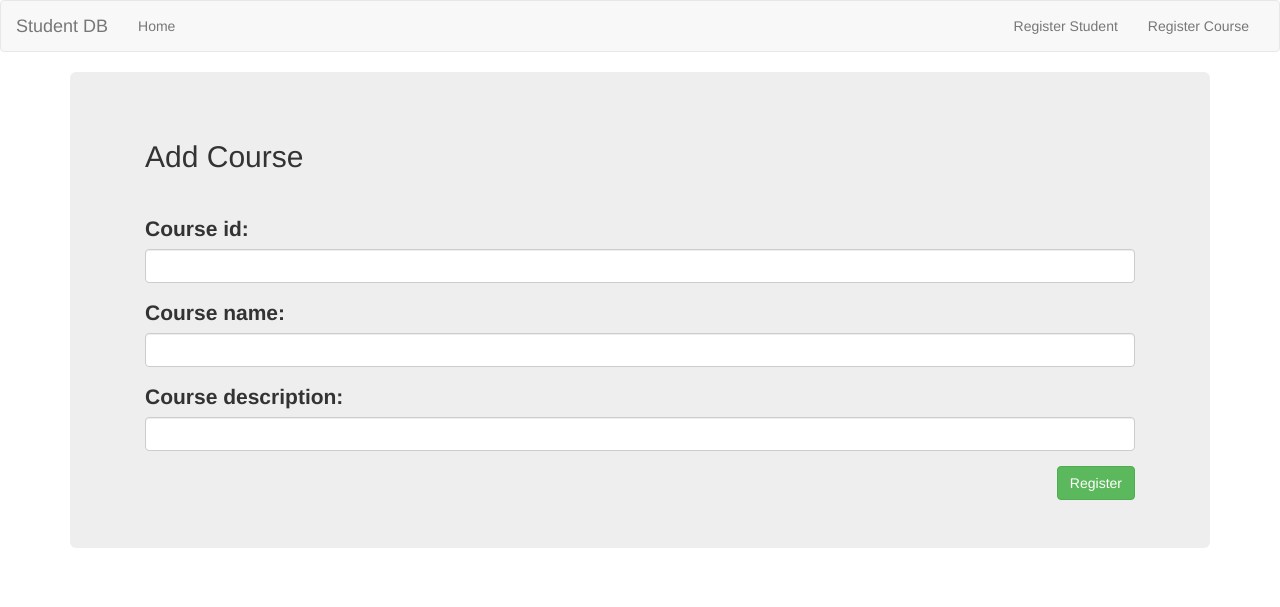
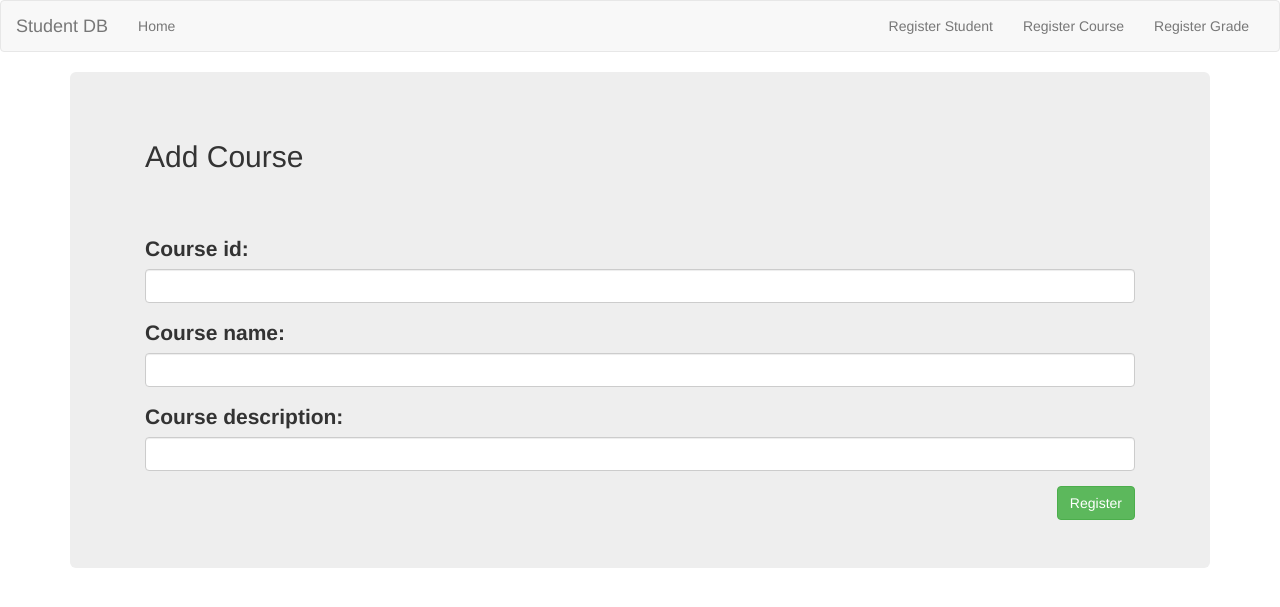
Before and after one commit to habsfanhak/StudentDB, a Django app: page /register/course/ in a window 1280 px wide. Shown: the top 607 px of the page. Run offline with Django 4.2, Linux system fonts and the light colour scheme; some libraries are stand-ins or nearby versions.

Commit message:
added grade model

```diff
--- a/my_app/templates/header.html
+++ b/my_app/templates/header.html
@@ -23,6 +23,7 @@
         <ul class="nav navbar-nav navbar-right">
             <li><a href="/register/student">Register Student</a></li>
             <li><a href="/register/course">Register Course</a></li>
+            <li><a href="/register/grade">Register Grade</a></li>
 
         </ul>
       </div>
--- a/my_app/templates/registerCourse.html
+++ b/my_app/templates/registerCourse.html
@@ -8,9 +8,11 @@
                 <h2>Add Course</h2>
                 <hr />
                 {% for message in messages %}
-                    <p id="messages" class="alert alert-success">{{message}}</p>
+                    <div class="alert {% if message.tags == 'success' %}alert-success{% elif message.tags == 'error' %}alert-danger{% endif %}">
+                        {{ message }}
+                    </div>
                 {% endfor %}
-                    <p>{{form.errors}}</p>
+                <br>
                 <form method="post" action="/register/course/">
                         <div class="row">
                             <div class="col-md-12">
```
